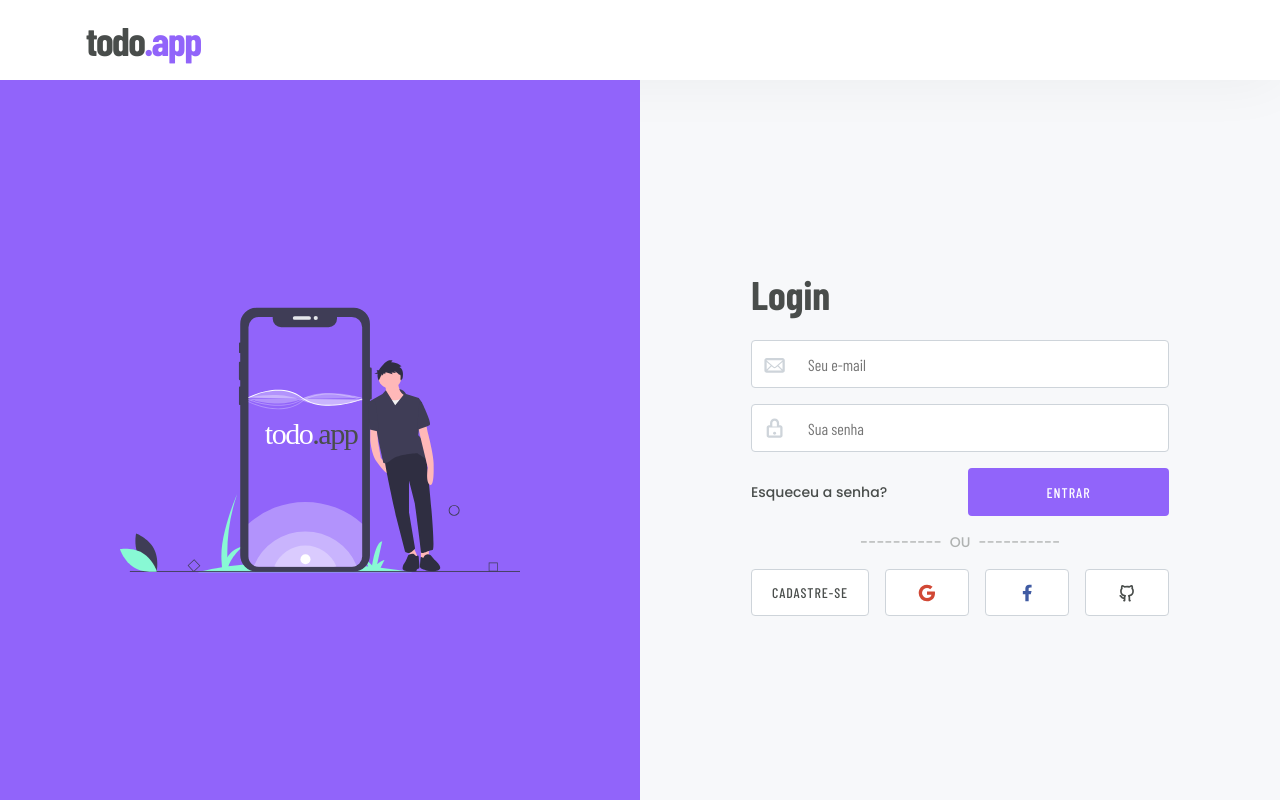
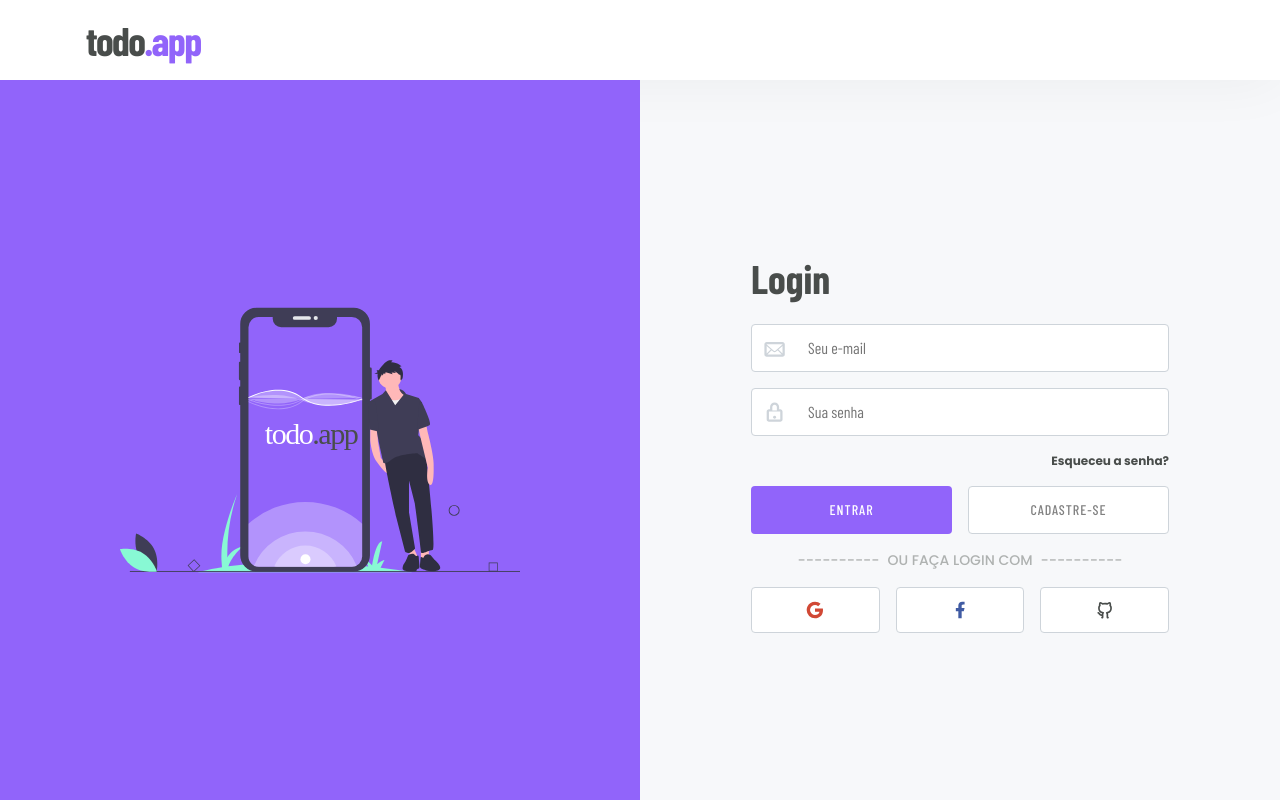
Before and after one commit to dfsilva-dxp/todoapp, a React (Create React App) app: page /login in a window 1280 px wide. Built offline with nearby package versions, Linux system fonts and the light colour scheme; no server answers; a web font is replaced by a local one.

Commit message:
feat: signIn form finalizado

```diff
--- a/src/components/SignInForm/index.tsx
+++ b/src/components/SignInForm/index.tsx
@@ -1,7 +1,7 @@
 import { ChangeEvent, FormEvent, useCallback, useState } from "react";
 import { TiLockClosedOutline, TiMail } from "react-icons/ti";
 import { RiFacebookFill, RiGithubLine, RiGoogleFill } from "react-icons/ri";
-import { Link, useHistory, useRouteMatch } from "react-router-dom";
+import { useHistory, useRouteMatch } from "react-router-dom";
 
 import { useAuth } from "../../hooks/useAuth";
 
@@ -76,20 +76,19 @@ export function SignInForm() {
         icon={<TiLockClosedOutline />}
         onChange={handleChange}
       />
+
+      <strong>Esqueceu a senha?</strong>
+
       <S.WrapButtons>
-        <Link to={`${url}/esqueci-a-senha`}>Esqueceu a senha?</Link>
         <Button type="submit" btnStyle="primary">
           Entrar
         </Button>
+        <Button type="button" btnStyle="secondary" onClick={handleRedirect}>
+          Cadastre-se
+        </Button>
       </S.WrapButtons>
-      <p>
-        OU
-        {/* <Link to={`${url}/cadastrar`}>Cadastre-se</Link> */}
-      </p>
+      <p>Ou faça login com</p>
       <S.WrapSocialButtons onClick={handleRedirect}>
-        <SocialButton type="button" backgroundColor="#fff" iconColor="#494d4b">
-          Cadastre-se
-        </SocialButton>
         <SocialButton backgroundColor="#fff" iconColor="#D14835">
           <RiGoogleFill />
         </SocialButton>
--- a/src/components/SignInForm/styles.ts
+++ b/src/components/SignInForm/styles.ts
@@ -6,9 +6,10 @@ export const Form = styled.form`
   display: grid;
   gap: 1rem;
 
-  a {
-    font-weight: 500;
-    font-size: 0.875rem;
+  strong {
+    cursor: pointer;
+    font-size: 0.75rem;
+    text-align: right;
 
     &:hover {
       color: var(--purple-400);
@@ -17,6 +18,7 @@ export const Form = styled.form`
 
   p {
     text-align: center;
+    text-transform: uppercase;
     font-size: 0.875rem;
     font-weight: 500;
     color: var(--gray-200);
@@ -44,6 +46,6 @@ export const WrapButtons = styled.span`
 
 export const WrapSocialButtons = styled.span`
   display: grid;
-  grid-template-columns: auto repeat(3, 1fr);
+  grid-template-columns: repeat(3, 1fr);
   gap: 1rem;
 `;
```
